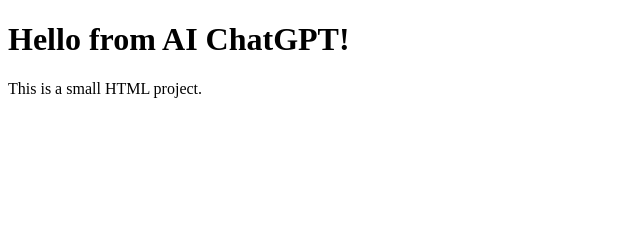
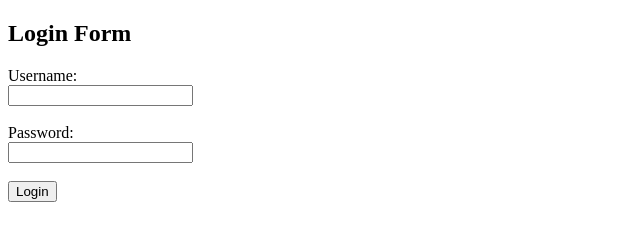
Before and after one commit to virat181-bot/html-demo, a plain HTML site: page index.html in a window 1280 px wide. Shown: the whole page, without its empty margins (0-640 px from the left). Drawn offline with Linux system fonts and the light colour scheme.

Commit message:
Update index.html

```diff
--- a/index.html
+++ b/index.html
@@ -1,10 +1,19 @@
 <!DOCTYPE html>
 <html>
 <head>
-  <title>AI HTML Demo</title>
+  <title>Login Page</title>
 </head>
 <body>
-  <h1>Hello from AI ChatGPT!</h1>
-  <p>This is a small HTML project.</p>
+  <h2>Login Form</h2>
+
+  <form action="/login" method="post">
+    <label for="username">Username:</label><br />
+    <input type="text" id="username" name="username" required /><br /><br />
+
+    <label for="password">Password:</label><br />
+    <input type="password" id="password" name="password" required /><br /><br />
+
+    <input type="submit" value="Login" />
+  </form>
 </body>
 </html>
```
